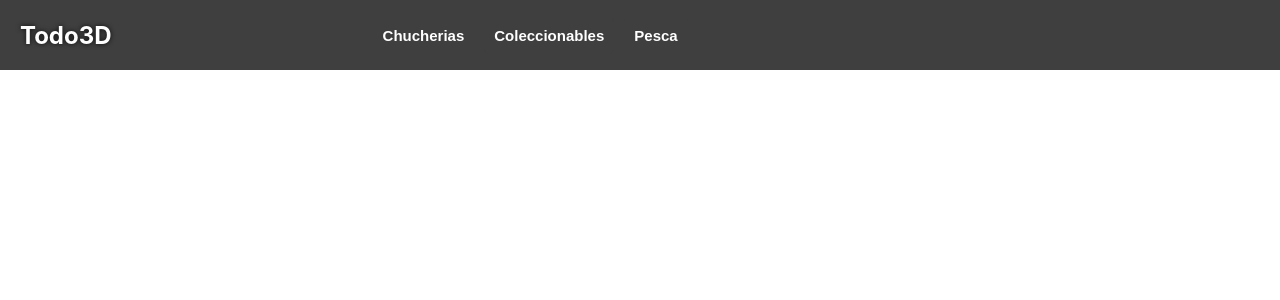
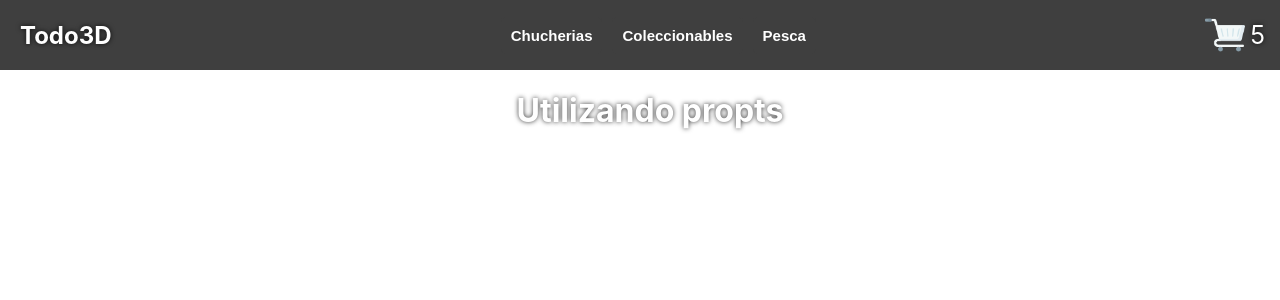
Before and after one commit to coloo99/CoderHouseReactJS, a React (Create React App) app: page / in a window 1280 px wide. Shown: the top 300 px of the page. Built offline with nearby package versions, Linux system fonts and the light colour scheme.

Commit message:
Cree el CartWidget y el ItemListContainter con algunos estilos CSS

```diff
--- a/src/App.js
+++ b/src/App.js
@@ -1,5 +1,6 @@
 import './App.css';
 import Navbar from './components/Navbar/Navbar.js'
+import ItemListContainer from './components/ItemListContainer/ItemListContainer';
 
 function App() {
   return (
@@ -8,6 +9,7 @@ function App() {
 
       }
       <Navbar/>
+      <ItemListContainer greeting='Utilizando propts'/>
     </div>
   );
 }
--- /dev/null
+++ b/src/components/CartWidget/Cartwidget.css
@@ -0,0 +1,22 @@
+div.carwid{
+    display: flex;
+    align-items: center;
+    height: 70px;
+}
+p{
+    color: white;
+    text-shadow: 0 0px 5px rgba(0, 0, 0, 0.797);
+    font-size: 25px;
+    float: right;
+    margin-right: 15px;
+    margin-left: 5px;
+    cursor: pointer;
+}
+img{
+    height: 40px;
+    float: left;
+    cursor: pointer;
+}
+img:hover{
+    transform: scale(1.1);
+}
--- /dev/null
+++ b/src/components/CartWidget/Cartwidget.js
@@ -0,0 +1,12 @@
+import './Cartwidget.css'
+
+const CartWidget = () => {
+    return (
+        <div className="carwid">
+            <img src='images/carrito.png' alt='CartWidget'/>
+            <p>5</p>
+        </div>
+    )
+}
+
+export default CartWidget
--- /dev/null
+++ b/src/components/ItemListContainer/ItemListContainer.css
@@ -0,0 +1,6 @@
+h1{
+    color: white;
+    text-shadow: 0 0px 5px rgba(0, 0, 0, 0.797);
+    margin-left: 20px;
+    cursor: pointer;
+}
--- /dev/null
+++ b/src/components/ItemListContainer/ItemListContainer.js
@@ -0,0 +1,11 @@
+import './ItemListContainer.css'
+
+const ItemListContainer = ({greeting}) => {
+    return (
+        <div>
+            <h1>{greeting}</h1>
+        </div>
+    )
+}
+
+export default ItemListContainer
--- a/src/components/Navbar/Navbar.css
+++ b/src/components/Navbar/Navbar.css
@@ -1,5 +1,6 @@
 nav{
     display: flex;
+    justify-content: space-between;
     width: 100%;
     height: 70px;
     align-items: center;
@@ -10,10 +11,6 @@ h1.namepage{
     margin-left: 20px;
     cursor: pointer;
     text-shadow: 0 0px 5px rgba(0, 0, 0, 0.797);
-}
-.divbot{
-    display: flex;
-    margin-left: 20%;
 }
 button{
     font-size: 15px;
--- a/src/components/Navbar/Navbar.js
+++ b/src/components/Navbar/Navbar.js
@@ -7,11 +7,12 @@ const Navbar = () => {
             <div>
                 <h1 className="namepage">Todo3D</h1>
             </div>
-            <div className="divbot">
+            <div>
                 <button>Chucherias</button>
                 <button>Coleccionables</button>
                 <button>Pesca</button>
             </div>
+            <CartWidget/>
         </nav>
     )
 }
```
